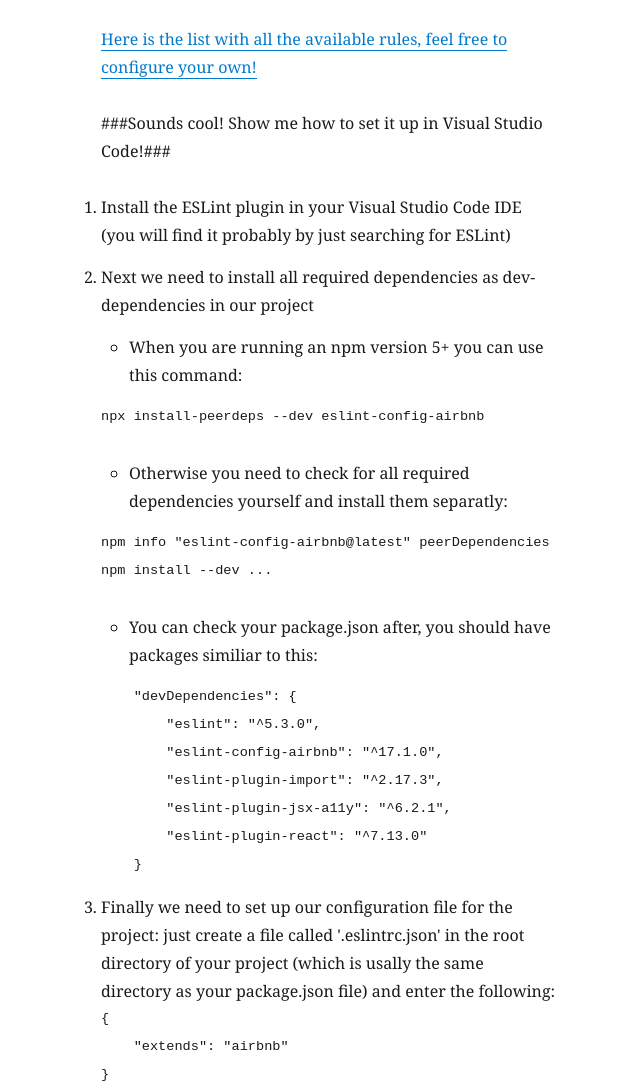
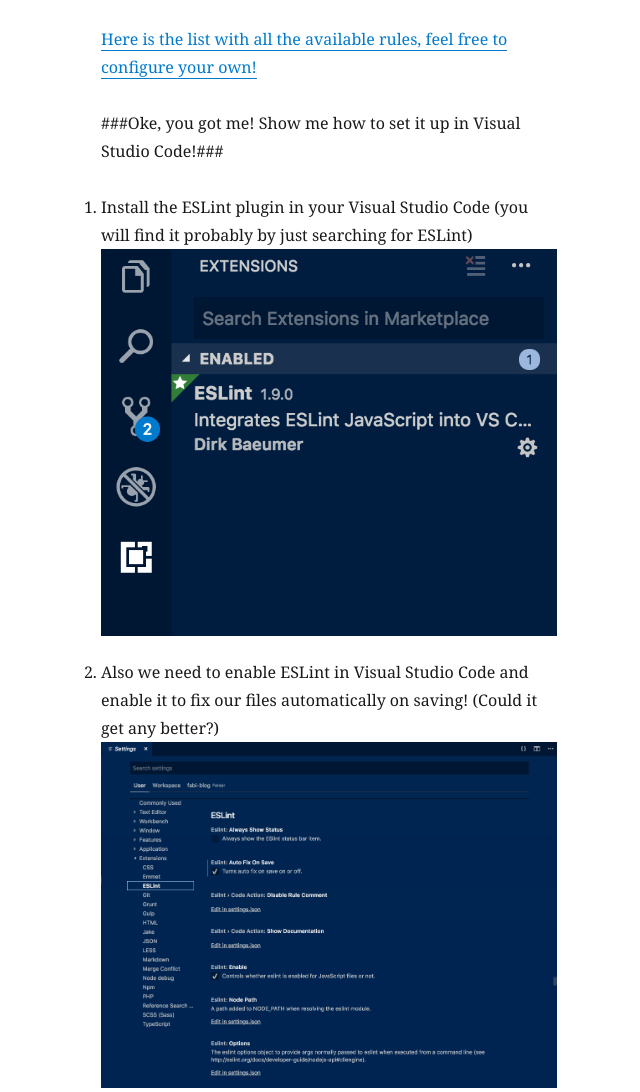
Before and after one commit to fkresler/FabisBlog, a Gatsby site: page /lint-setup/ in a window 1280 px wide. Shown: the part 1844-2936 px from the top of the page, without its empty margins (311-951 px from the left). Built offline with nearby package versions, Linux system fonts and the light colour scheme; Gatsby itself is replaced by a stand-in of ours; some packages are replaced by stand-ins of ours.

Commit message:
Improve Linting blog entry

````diff
--- a/content/blog/lint-setup/index.md
+++ b/content/blog/lint-setup/index.md
@@ -32,9 +32,12 @@ Of course you can use the setup of ESLint itself to create the rules for you. Bu
 
 <a href="https://eslint.org/docs/rules/" target="_blank">Here is the list with all the available rules, feel free to configure your own!</a>
 
-###Sounds cool! Show me how to set it up in Visual Studio Code!###
+###Oke, you got me! Show me how to set it up in Visual Studio Code!###
 
-1. Install the ESLint plugin in your Visual Studio Code IDE (you will find it probably by just searching for ESLint)
+1. Install the ESLint plugin in your Visual Studio Code (you will find it probably by just searching for ESLint)
+    ![ESLint plugin](./eslint-plugin.png)
+1. Also we need to enable ESLint in Visual Studio Code and enable it to fix our files automatically on saving! (Could it get any better?)
+    ![ESLint settings](./eslint-settings.png)
 1. Next we need to install all required dependencies as dev-dependencies in our project
     - When you are running an npm version 5+ you can use this command:
     ```bash
@@ -62,4 +65,6 @@ Of course you can use the setup of ESLint itself to create the rules for you. Bu
     }
     ```
 
+Linting is the best thing I have ever done to my projects and you should too.
+
 Have fun and happy linting!
````
Also changed, not shown: content/blog/lint-setup/eslint-plugin.png (added), content/blog/lint-setup/eslint-settings.png (added).
